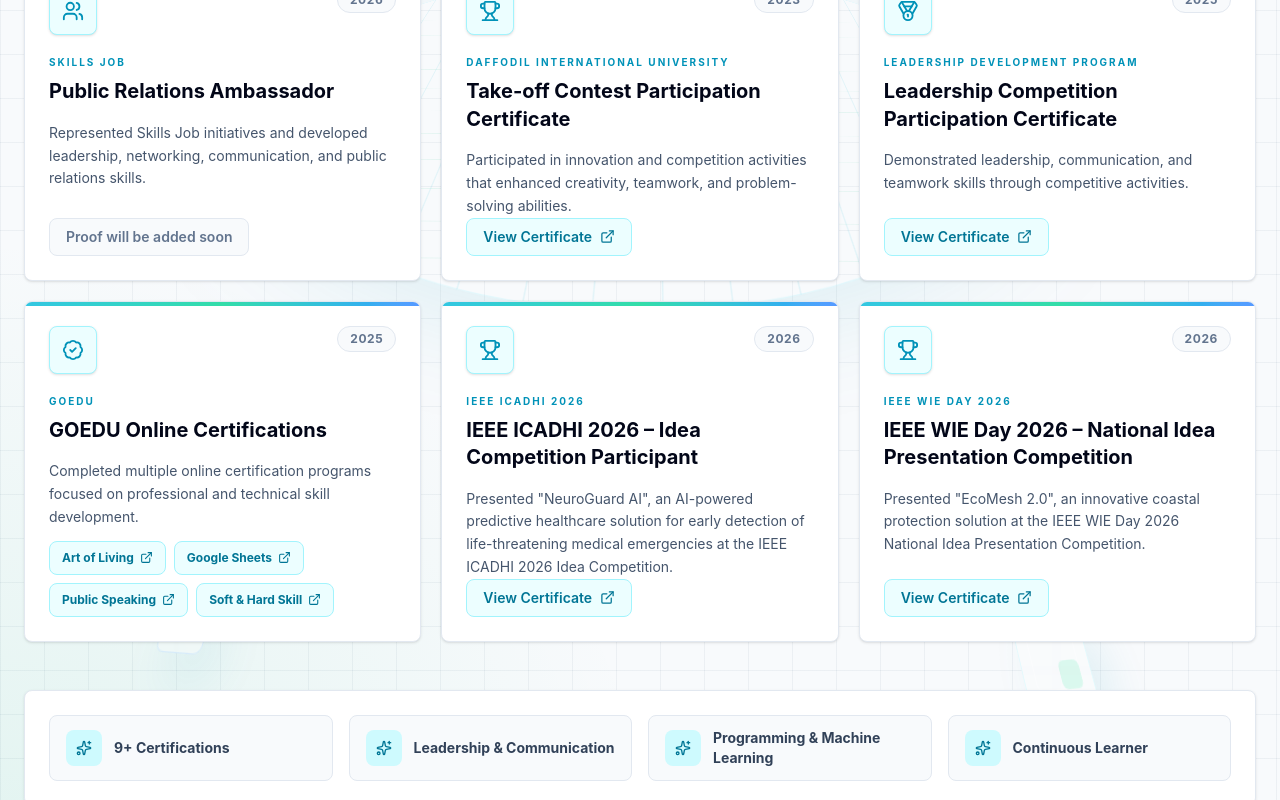
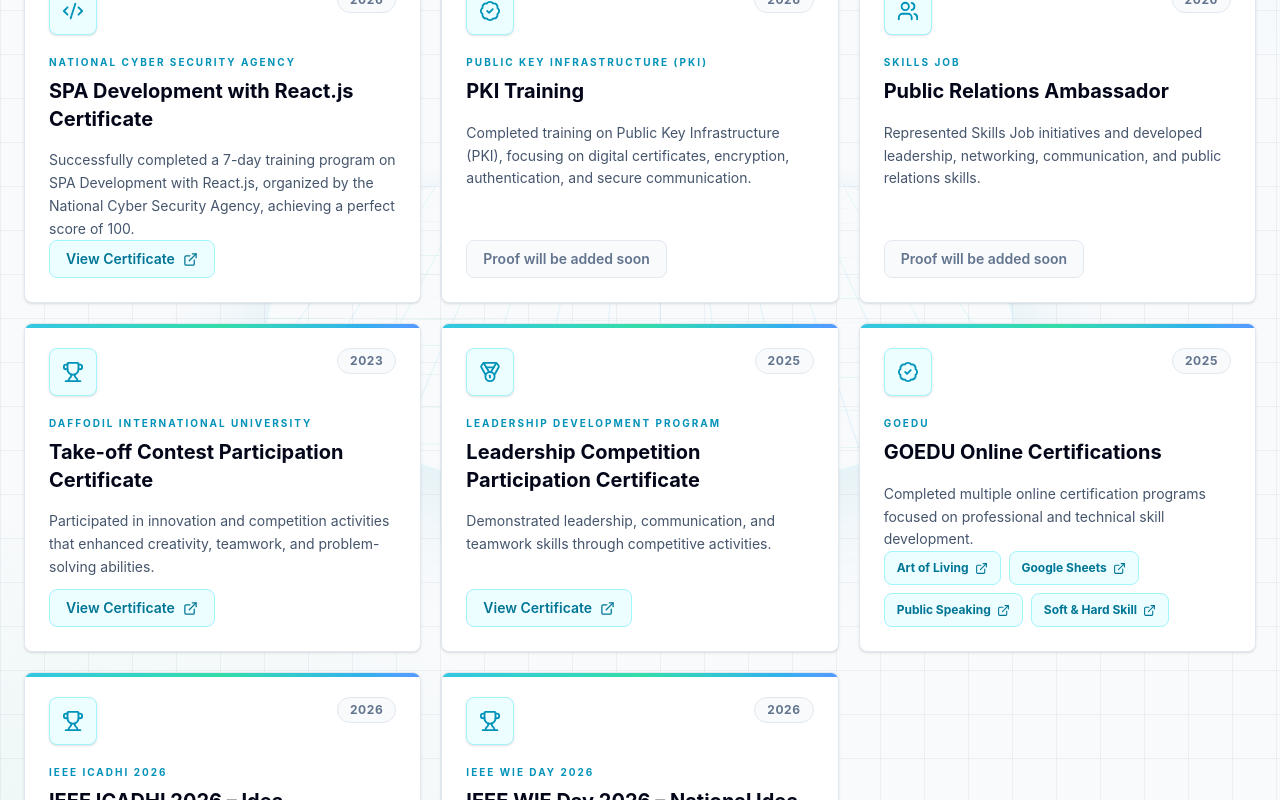
Before and after one commit to ruhulamin18/Portfolio, a React (Vite) app: page / in a window 1280 px wide. Shown: the part 5340-6140 px from the top of the page. Built offline with nearby package versions, Linux system fonts and the light colour scheme.

Commit message:
Update certificates section in portfolio

```diff
--- a/src/components/Certificates.jsx
+++ b/src/components/Certificates.jsx
@@ -40,6 +40,23 @@
       'Completed Python programming training covering fundamentals, problem solving, and programming concepts.',
     icon: Code2,
     link: '/certificates/python-programming.pdf',
+  },
+  {
+    title: 'SPA Development with React.js Certificate',
+    organization: 'National Cyber Security Agency',
+    year: '2026',
+    description:
+      'Successfully completed a 7-day training program on SPA Development with React.js, organized by the National Cyber Security Agency, achieving a perfect score of 100.',
+    icon: Code2,
+    link: '/certificates/SPA Development with React.Js.pdf',
+  },
+  {
+    title: 'PKI Training',
+    organization: 'Public Key Infrastructure (PKI)',
+    year: '2026',
+    description:
+      'Completed training on Public Key Infrastructure (PKI), focusing on digital certificates, encryption, authentication, and secure communication.',
+    icon: BadgeCheck,
   },
   {
     title: 'Public Relations Ambassador',
@@ -114,7 +131,7 @@
 ];
 
 const summaryItems = [
-  '9+ Certifications',
+  '11+ Certifications',
   'Leadership & Communication',
   'Programming & Machine Learning',
   'Continuous Learner',
```
Also changed, not shown: 1 other file (tests, documents, lock files or other folders).
